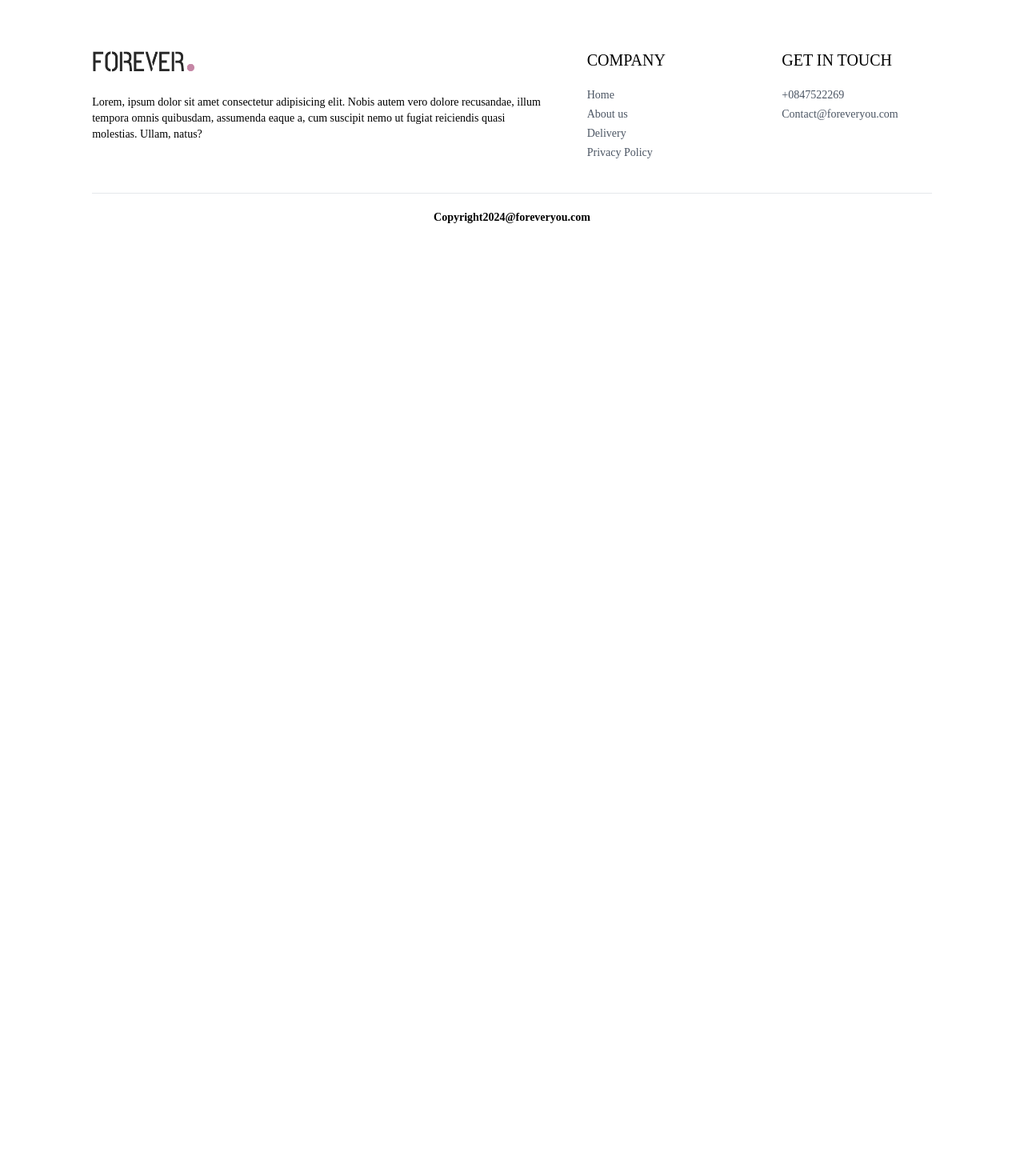
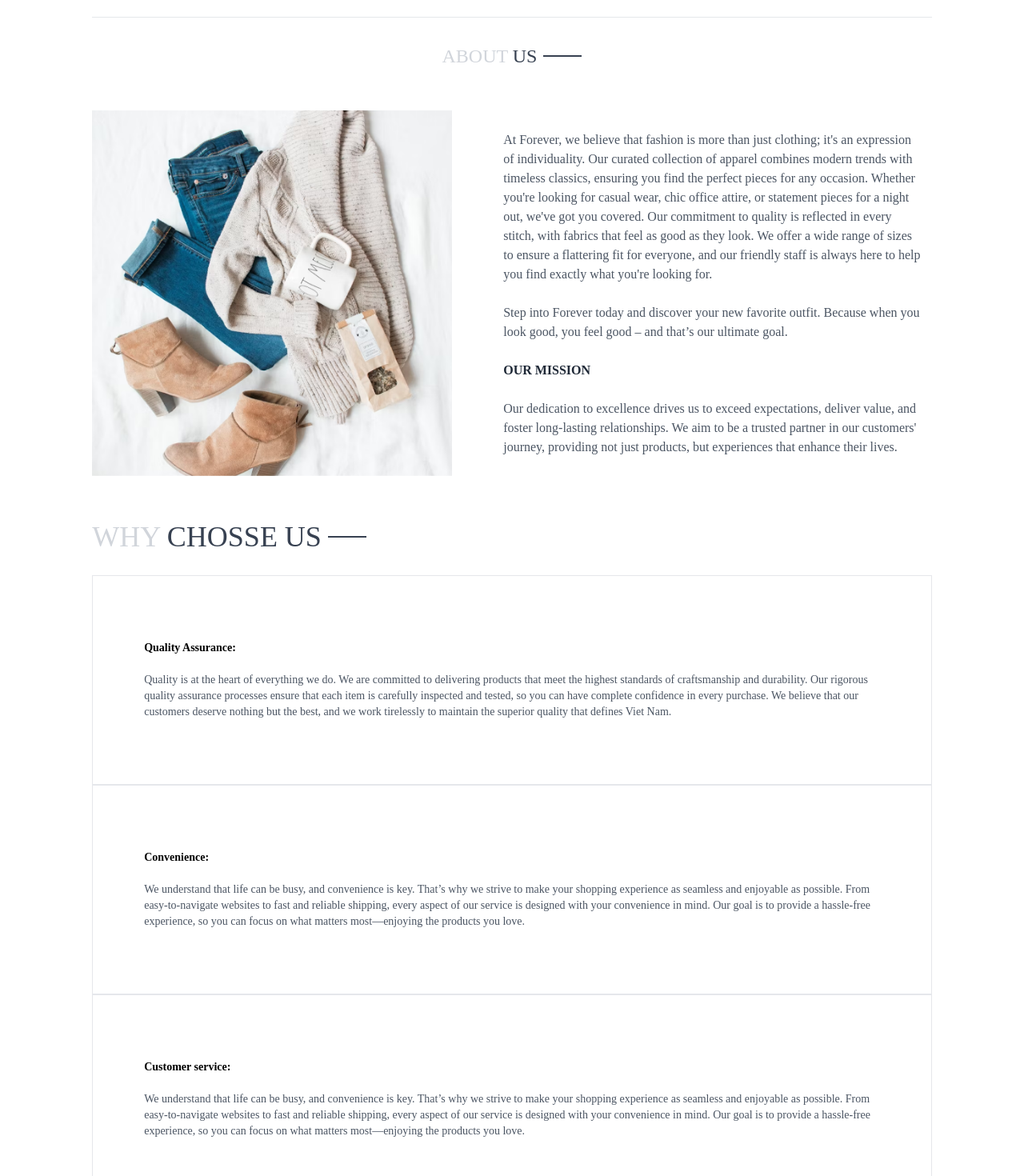
Before and after one commit to baobui166/Forever-Store-Clone, a React (Vite) app in the folder frontend/: page /about in a window 1280 px wide. Shown: the part 60-1530 px from the top of the page at 80% size. Before the commit the page ends 800 px from the top, so only its background shows below. Built offline with nearby package versions, Linux system fonts and the light colour scheme.

Commit message:
completed page about and contact

```diff
--- a/frontend/src/pages/About.jsx
+++ b/frontend/src/pages/About.jsx
@@ -1,5 +1,90 @@
+import { assets } from "../assets/assets";
+import NewSletterBox from "../components/NewSletterBox";
+import Title from "../components/Title";
+
 function About() {
-  return <div></div>;
+  return (
+    <div>
+      <div className="text-2xl text-center pt-8 border-t">
+        <Title text1={"about"} text2={"us"} />
+      </div>
+      <div className="my-10 flex flex-col md:flex-row gap-16">
+        <img
+          className="w-full md:max-w-[450px]"
+          src={assets.about_img}
+          alt=""
+        />
+        <div className="flex flex-col justify-center gap-6 md:w-2/4 text-gray-600">
+          <p>
+            At Forever, we believe that fashion is more than just clothing; it's
+            an expression of individuality. Our curated collection of apparel
+            combines modern trends with timeless classics, ensuring you find the
+            perfect pieces for any occasion. Whether you're looking for casual
+            wear, chic office attire, or statement pieces for a night out, we've
+            got you covered. Our commitment to quality is reflected in every
+            stitch, with fabrics that feel as good as they look. We offer a wide
+            range of sizes to ensure a flattering fit for everyone, and our
+            friendly staff is always here to help you find exactly what you're
+            looking for.
+          </p>
+          <p>
+            Step into Forever today and discover your new favorite outfit.
+            Because when you look good, you feel good – and that’s our ultimate
+            goal.
+          </p>
+          <b className="text-gray-800 uppercase">Our mission</b>
+          <p>
+            Our dedication to excellence drives us to exceed expectations,
+            deliver value, and foster long-lasting relationships. We aim to be a
+            trusted partner in our customers' journey, providing not just
+            products, but experiences that enhance their lives.
+          </p>
+        </div>
+      </div>
+      <div className="text-4xl py-4">
+        <Title text1={"why"} text2={"chosse us"} />
+      </div>
+      <div className="flex flex-col md-flex-row text-sm mb-20">
+        <div className="border px-10 md:px-16 py-8 sm:py-20 flex flex-col gap-5">
+          <b>Quality Assurance:</b>
+          <p className="text-gray-600">
+            Quality is at the heart of everything we do. We are committed to
+            delivering products that meet the highest standards of craftsmanship
+            and durability. Our rigorous quality assurance processes ensure that
+            each item is carefully inspected and tested, so you can have
+            complete confidence in every purchase. We believe that our customers
+            deserve nothing but the best, and we work tirelessly to maintain the
+            superior quality that defines Viet Nam.
+          </p>
+        </div>
+        <div className="border px-10 md:px-16 py-8 sm:py-20 flex flex-col gap-5">
+          <b>Convenience:</b>
+          <p className="text-gray-600">
+            We understand that life can be busy, and convenience is key. That’s
+            why we strive to make your shopping experience as seamless and
+            enjoyable as possible. From easy-to-navigate websites to fast and
+            reliable shipping, every aspect of our service is designed with your
+            convenience in mind. Our goal is to provide a hassle-free
+            experience, so you can focus on what matters most—enjoying the
+            products you love.
+          </p>
+        </div>
+        <div className="border px-10 md:px-16 py-8 sm:py-20 flex flex-col gap-5">
+          <b>Customer service:</b>
+          <p className="text-gray-600">
+            We understand that life can be busy, and convenience is key. That’s
+            why we strive to make your shopping experience as seamless and
+            enjoyable as possible. From easy-to-navigate websites to fast and
+            reliable shipping, every aspect of our service is designed with your
+            convenience in mind. Our goal is to provide a hassle-free
+            experience, so you can focus on what matters most—enjoying the
+            products you love.
+          </p>
+        </div>
+      </div>
+      <NewSletterBox />
+    </div>
+  );
 }
 
 export default About;
--- a/frontend/src/pages/Contact.jsx
+++ b/frontend/src/pages/Contact.jsx
@@ -1,5 +1,39 @@
+import { assets } from "../assets/assets";
+import NewSletterBox from "../components/NewSletterBox";
+import Title from "../components/Title";
+
 function Contact() {
-  return <div></div>;
+  return (
+    <div>
+      <div className="text-center text-2xl pt-10 border-t">
+        <Title text1={"contact"} text2={"us"} />
+      </div>
+
+      <div className="my-10 flex flex-col justify-center md:flex-row gap-10 mb-28">
+        <img src={assets.contact_img} className="w-full max-w-[480px]" alt="" />
+        <div className="flex flex-col justify-center items-start gap-6">
+          <p className="font-semibold text-xl text-gray-600">Our Store</p>
+          <p className="text-gray-500">
+            Số 1 Song Hành <br /> An Phú, Quận 2, TP Hồ Chí Minh
+          </p>
+          <p className="text-gray-500">
+            Tel: +0847522269 <br /> Email: buichibao1601@gmail.com
+          </p>
+          <p className="font-semibold text-xl text-gray-600">
+            Careers at Forerver
+          </p>
+          <p className="text-gray-500">
+            Learn more about our team and job opening.
+          </p>
+
+          <button className="border border-black px-8 py-4 hover:bg-black hover:text-white">
+            Explore Job
+          </button>
+        </div>
+      </div>
+      <NewSletterBox />
+    </div>
+  );
 }
 
 export default Contact;
```
